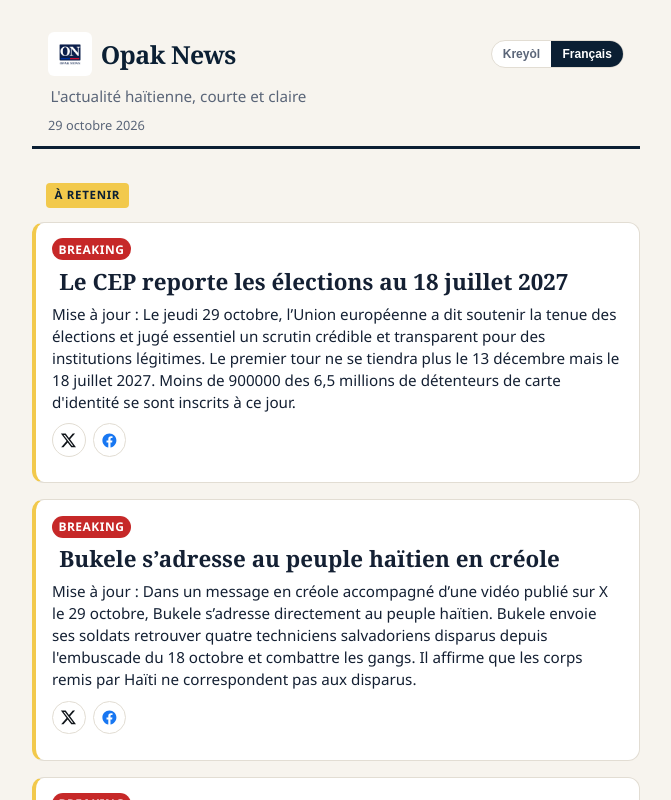
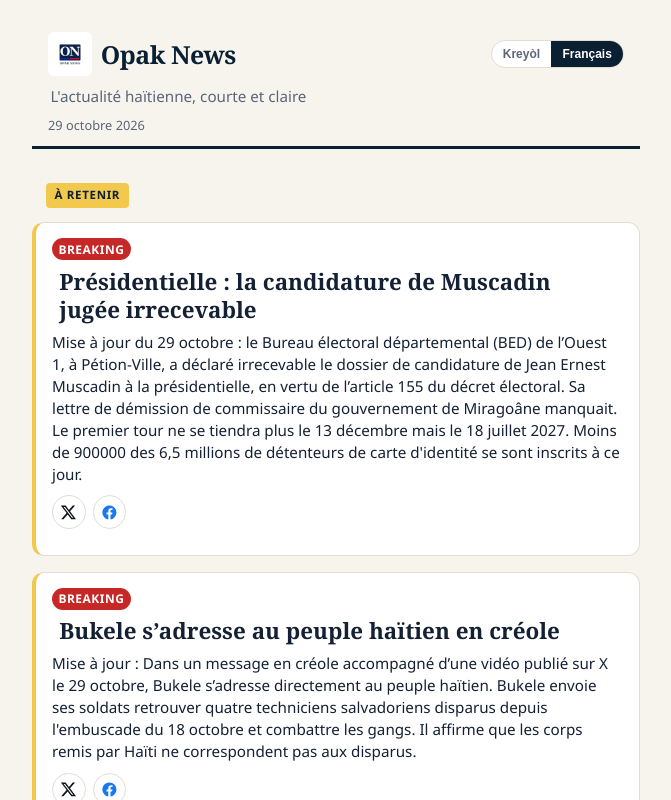
Before and after one commit to haitialways-pixel/opak-news, a React (Vite) app: page / in a window 1280 px wide. Shown: the top 800 px of the page, without its empty margins (304-975 px from the left). Built offline with nearby package versions, Linux system fonts and the light colour scheme; no server answers.

Commit message:
CEP story: Muscadin candidacy irrecevable update + photo field

```diff
--- a/src/data/stories.ts
+++ b/src/data/stories.ts
@@ -114,26 +114,35 @@ export const STORIES: Story[] = [
     tier: "need-to-know",
     topic: "governance",
     publishedAt: "2026-10-29",
-    publishedTime: "2026-10-29T21:05:00-04:00",
+    publishedTime: "2026-10-30T04:45:00-04:00",
     isBreaking: true,
     headline: {
-      ht: "CEP la voye eleksyon yo 18 jiyè 2027",
-      fr: "Le CEP reporte les élections au 18 juillet 2027",
+      ht: "Eleksyon : BED Lwès 1 deklare dosye kandidati Muscadin pa resevab",
+      fr: "Présidentielle : la candidature de Muscadin jugée irrecevable",
     },
     brief: {
-      ht: "Mizajou : Jedi 29 oktòb, Inyon Ewopeyèn di li sipòte eleksyon yo e yon vòt ki kredib e transparan esansyèl pou enstitisyon ki lejitim. Premye tou a pa p fèt 13 desanm ankò, men 18 jiyè 2027. Mwens pase 900000 moun sou 6,5 milyon ki gen kat idantite enskri pou kounye a.",
-      fr: "Mise à jour : Le jeudi 29 octobre, l’Union européenne a dit soutenir la tenue des élections et jugé essentiel un scrutin crédible et transparent pour des institutions légitimes. Le premier tour ne se tiendra plus le 13 décembre mais le 18 juillet 2027. Moins de 900000 des 6,5 millions de détenteurs de carte d'identité se sont inscrits à ce jour.",
+      ht: "Mizajou 29 oktòb : Biwo Elektoral Depatmantal (BED) Lwès 1 nan Petyon-Vil deklare dosye kandidati Jean Ernest Muscadin pou prezidansyèl la pa resevab, dapre atik 155 dekrè elektoral la. Lèt demisyon li kòm komisè gouvènman Miragwàn pa t ladan l. Premye tou a pa p fèt 13 desanm ankò, men 18 jiyè 2027. Mwens pase 900000 moun sou 6,5 milyon ki gen kat idantite enskri pou kounye a.",
+      fr: "Mise à jour du 29 octobre : le Bureau électoral départemental (BED) de l’Ouest 1, à Pétion-Ville, a déclaré irrecevable le dossier de candidature de Jean Ernest Muscadin à la présidentielle, en vertu de l’article 155 du décret électoral. Sa lettre de démission de commissaire du gouvernement de Miragoâne manquait. Le premier tour ne se tiendra plus le 13 décembre mais le 18 juillet 2027. Moins de 900000 des 6,5 millions de détenteurs de carte d'identité se sont inscrits à ce jour.",
     },
     body: {
-      ht: "Mizajou : Jedi 29 oktòb, Inyon Ewopeyèn di li sipòte eleksyon yo e yon vòt ki kredib e transparan esansyèl pou enstitisyon ki lejitim.\n\nKonsèy Elektoral Pwovizwa (CEP) a anonse yon nouvo kalandriye elektoral. Premye tou eleksyon yo, ki te prevwa pou 13 desanm 2026, voye pou 18 jiyè 2027.\n\nDezyèm tou a ak eleksyon lokal yo ap fèt 4 oktòb 2027.\n\nRetadman an rive pandan enskripsyon an ap mache dousman: mwens pase 900000 moun sou 6,5 milyon ki gen kat idantite e ki gen dwa vote enskri pou kounye a. Ensekirite a ak deplasman popilasyon an kontinye fè travay CEP la pi difisil.",
-      fr: "Mise à jour : Le jeudi 29 octobre, l’Union européenne a dit soutenir la tenue des élections et jugé essentiel un scrutin crédible et transparent pour des institutions légitimes.\n\nLe Conseil électoral provisoire (CEP) a annoncé un nouveau calendrier électoral. Le premier tour des élections, prévu le 13 décembre 2026, est reporté au 18 juillet 2027.\n\nLe second tour et les élections locales auront lieu le 4 octobre 2027.\n\nCe report intervient alors que les inscriptions avancent lentement: moins de 900000 des 6,5 millions de détenteurs de carte d'identité éligibles se sont inscrits à ce jour. L'insécurité et les déplacements de population continuent de compliquer le travail du CEP.",
+      ht: "Mizajou 29 oktòb : Biwo Elektoral Depatmantal (BED) Lwès 1 nan Petyon-Vil deklare dosye kandidati Jean Ernest Muscadin pou prezidansyèl la pa resevab, dapre atik 155 dekrè elektoral la. Muscadin, kandida pati Fòs Chanjman Nasyonal, te vini ak plizyè santèn patizan sou Wout Frè.\n\nSa ki manke nan dosye a se lèt demisyon li kòm komisè gouvènman Miragwàn. RL News ak Juno7 di tou dènye deklarasyon fiskal 2025-2026 la pa t ladan l. Dapre Le Facteur Haïti, yon jij de pè fè yon rapò sou dokiman li te genyen yo.\n\nDapre Juno7, poko gen okenn dokiman ofisyèl sou desizyon an, e yo poko konnen si li ka konplete dosye a oswa konteste desizyon an.\n\nJedi 29 oktòb, Inyon Ewopeyèn di li sipòte eleksyon yo e yon vòt ki kredib e transparan esansyèl pou enstitisyon ki lejitim.\n\nKonsèy Elektoral Pwovizwa (CEP) a anonse yon nouvo kalandriye elektoral. Premye tou eleksyon yo, ki te prevwa pou 13 desanm 2026, voye pou 18 jiyè 2027.\n\nDezyèm tou a ak eleksyon lokal yo ap fèt 4 oktòb 2027.\n\nRetadman an rive pandan enskripsyon an ap mache dousman: mwens pase 900000 moun sou 6,5 milyon ki gen kat idantite e ki gen dwa vote enskri pou kounye a. Ensekirite a ak deplasman popilasyon an kontinye fè travay CEP la pi difisil.",
+      fr: "Mise à jour du 29 octobre : le Bureau électoral départemental (BED) de l’Ouest 1, à Pétion-Ville, a déclaré irrecevable le dossier de candidature de Jean Ernest Muscadin à la présidentielle, en vertu de l’article 155 du décret électoral. Candidat du parti Fòs Chanjman Nasyonal, Muscadin s’était présenté avec plusieurs centaines de partisans à la route de Frères.\n\nPièce manquante : sa lettre de démission de commissaire du gouvernement de Miragoâne. RL News et Juno7 citent aussi l’absence du quitus fiscal (déclaration définitive) 2025-2026. Selon Le Facteur Haïti, un juge de paix a dressé un constat des documents en sa possession.\n\nSelon Juno7, aucun document officiel de décision n’a encore été publié, et on ignore s’il pourra régulariser son dossier ou contester la décision.\n\nLe jeudi 29 octobre, l’Union européenne a dit soutenir la tenue des élections et jugé essentiel un scrutin crédible et transparent pour des institutions légitimes.\n\nLe Conseil électoral provisoire (CEP) a annoncé un nouveau calendrier électoral. Le premier tour des élections, prévu le 13 décembre 2026, est reporté au 18 juillet 2027.\n\nLe second tour et les élections locales auront lieu le 4 octobre 2027.\n\nCe report intervient alors que les inscriptions avancent lentement: moins de 900000 des 6,5 millions de détenteurs de carte d'identité éligibles se sont inscrits à ce jour. L'insécurité et les déplacements de population continuent de compliquer le travail du CEP.",
     },
     sources: [
       "Al Jazeera",
       "Xinhua",
       "Le Nouvelliste",
+      "Le Facteur Haïti",
+      "Juno7",
+      "RL News",
     ],
-    sourceLinks: [{ name: "Le Nouvelliste", url: "https://lenouvelliste.com/article/273426/sanctions-lunion-europeenne-appelle-a-preserver-la-credibilite-des-elections" }],
+    photo: { src: "/img/muscadin-bed-2026-10-29.jpg", alt: "Jean Ernest Muscadin entouré de partisans au BED de l’Ouest 1, 29 octobre 2026", credit: "Photo : Le Facteur Haïti", url: "https://lefacteurhaiti.com/haiti-elections-la-candidature-de-jean-ernest-muscadin-refusee-sa-lettre-de-demission-exigee/" },
+    sourceLinks: [
+      { name: "Le Nouvelliste (Muscadin)", url: "https://lenouvelliste.com/article/273433/presidentielle-la-candidature-de-muscadin-jugee-irrecevable" },
+      { name: "Le Facteur Haïti", url: "https://lefacteurhaiti.com/haiti-elections-la-candidature-de-jean-ernest-muscadin-refusee-sa-lettre-de-demission-exigee/" },
+      { name: "Juno7", url: "https://www.juno7.ht/jean-ernest-muscadin-dossier-candidature-irrecevable/" },
+      { name: "RL News", url: "https://rlnewshaiti.com/presidentielle-la-candidature-de-jean-ernest-muscadin-declaree-irrecevable-au-bed-de-louest-i/" },
+      { name: "Le Nouvelliste (UE)", url: "https://lenouvelliste.com/article/273426/sanctions-lunion-europeenne-appelle-a-preserver-la-credibilite-des-elections" }],
   },
   {
     id: "ntk-salvador-2000-soldats-2026-10-29",
--- a/src/pages/StoryPage.tsx
+++ b/src/pages/StoryPage.tsx
@@ -65,6 +65,14 @@ export function StoryPage() {
         <p className="detail-brief">
           <KeepNumbers text={t(story.brief)} />
         </p>
+        {story.photo && (
+          <figure className="detail-photo">
+            <img src={story.photo.src} alt={story.photo.alt} style={{ width: "100%", height: "auto", display: "block" }} />
+            <figcaption>
+              <a href={story.photo.url} target="_blank" rel="noopener noreferrer">{story.photo.credit}</a>
+            </figcaption>
+          </figure>
+        )}
         {story.audio && (
           <figure className="detail-audio">
             <figcaption>{story.audio.label}</figcaption>
--- a/src/types.ts
+++ b/src/types.ts
@@ -51,6 +51,8 @@ export interface Story {
   audio?: { src: string; label: string };
   /** Optional inline video on the story page. */
   video?: { src: string; poster?: string; credit: string; url: string };
+  /** Optional photo on the story page. */
+  photo?: { src: string; alt: string; credit: string; url: string };
 }
 
 export interface TopicMeta {
```
Also changed, not shown: public/img/muscadin-bed-2026-10-29.jpg (added).
